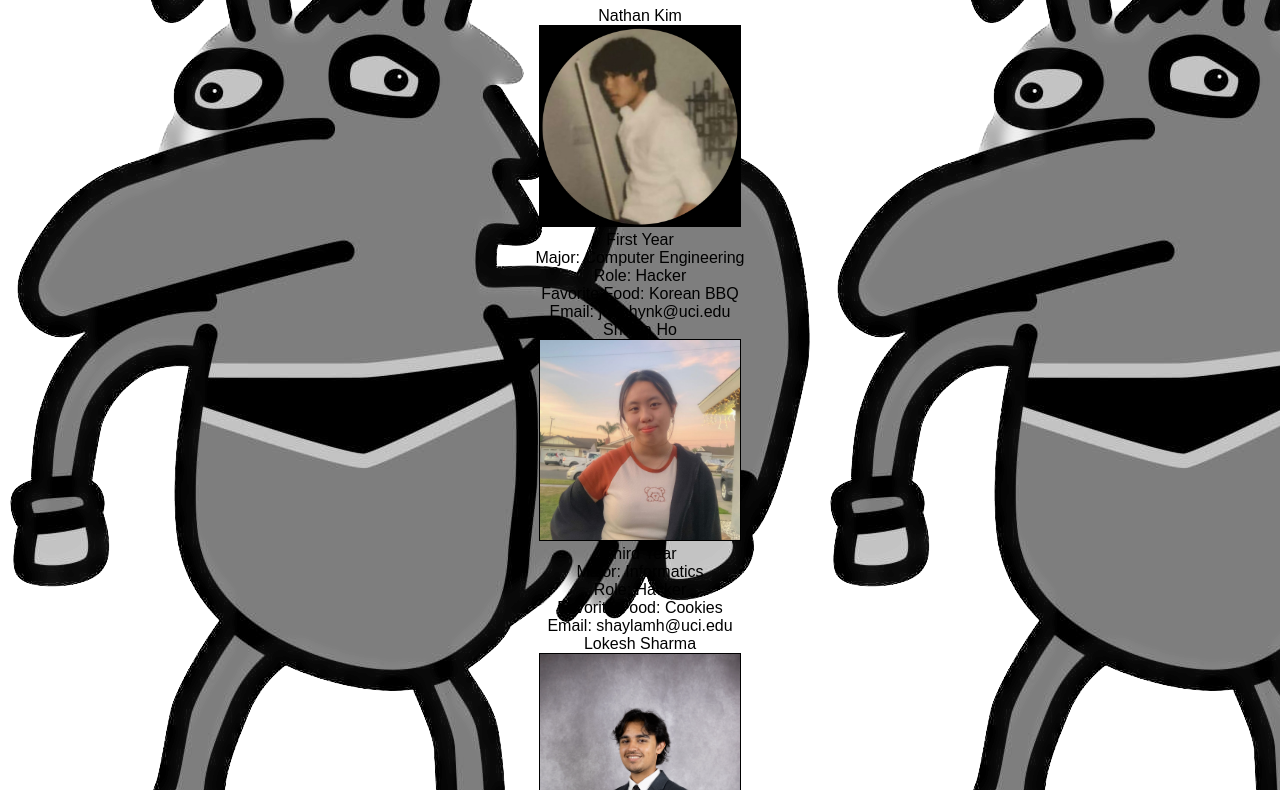
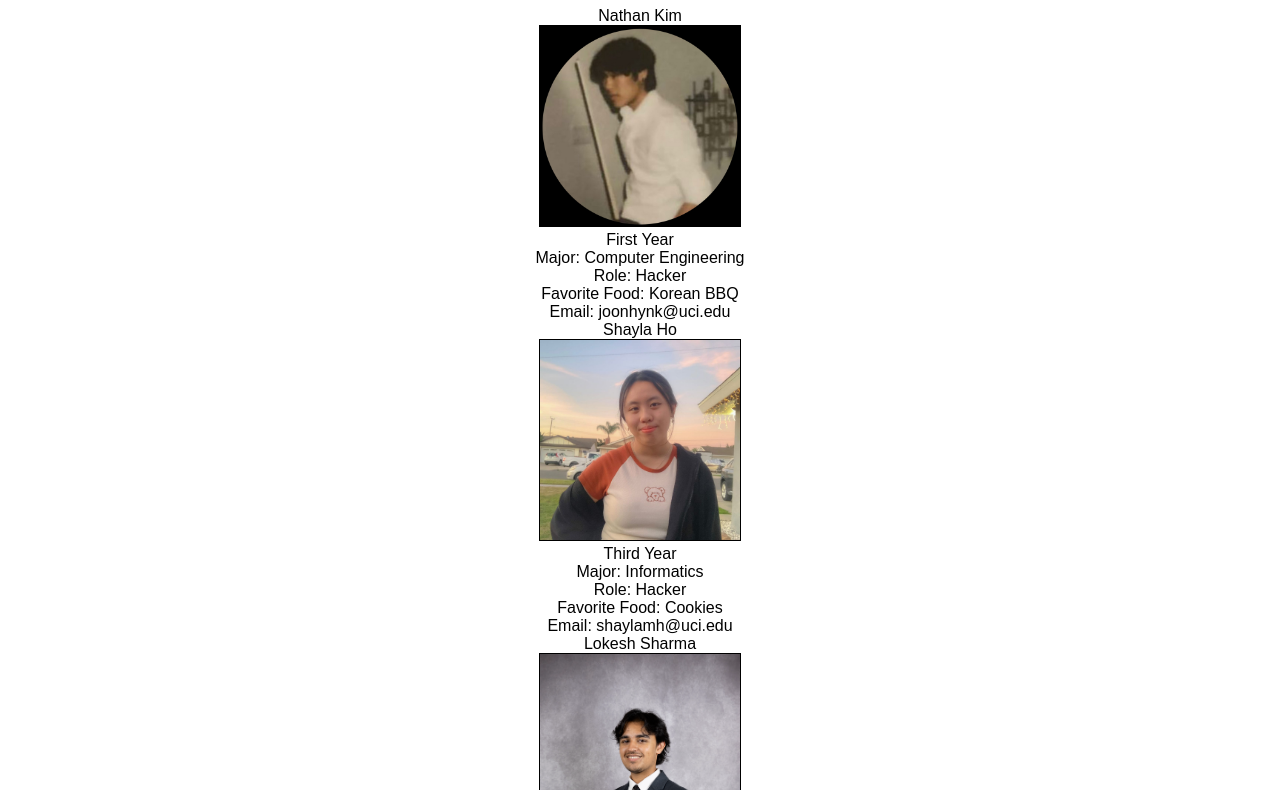
Before and after one commit to NyXkim5/ZotHackfinal, a plain HTML site: page aboutteam.html in a window 1280 px wide. Shown: the part 203-993 px from the top of the page. Drawn offline with Linux system fonts and the light colour scheme; a script that the page names is missing.

Commit message:
Add files via upload

```diff
--- a/aboutteam.html
+++ b/aboutteam.html
@@ -5,11 +5,7 @@
     <meta charset="UTF-8">
     <meta name="viewport" content="width=device-width, initial-scale=1.0">
     <title>Header Example</title>
-    <style>
-        body {
-          background-image: url('petr.png');
-        }
-</style>
+
     <link rel="stylesheet" type="text/css" href="./style.css" />
     <link href="https://fonts.googleapis.com/css2?family=Kanit:wght@900&family=Nunito&display=swap" rel="stylesheet">
     <script src="./script.js"></script>
```
